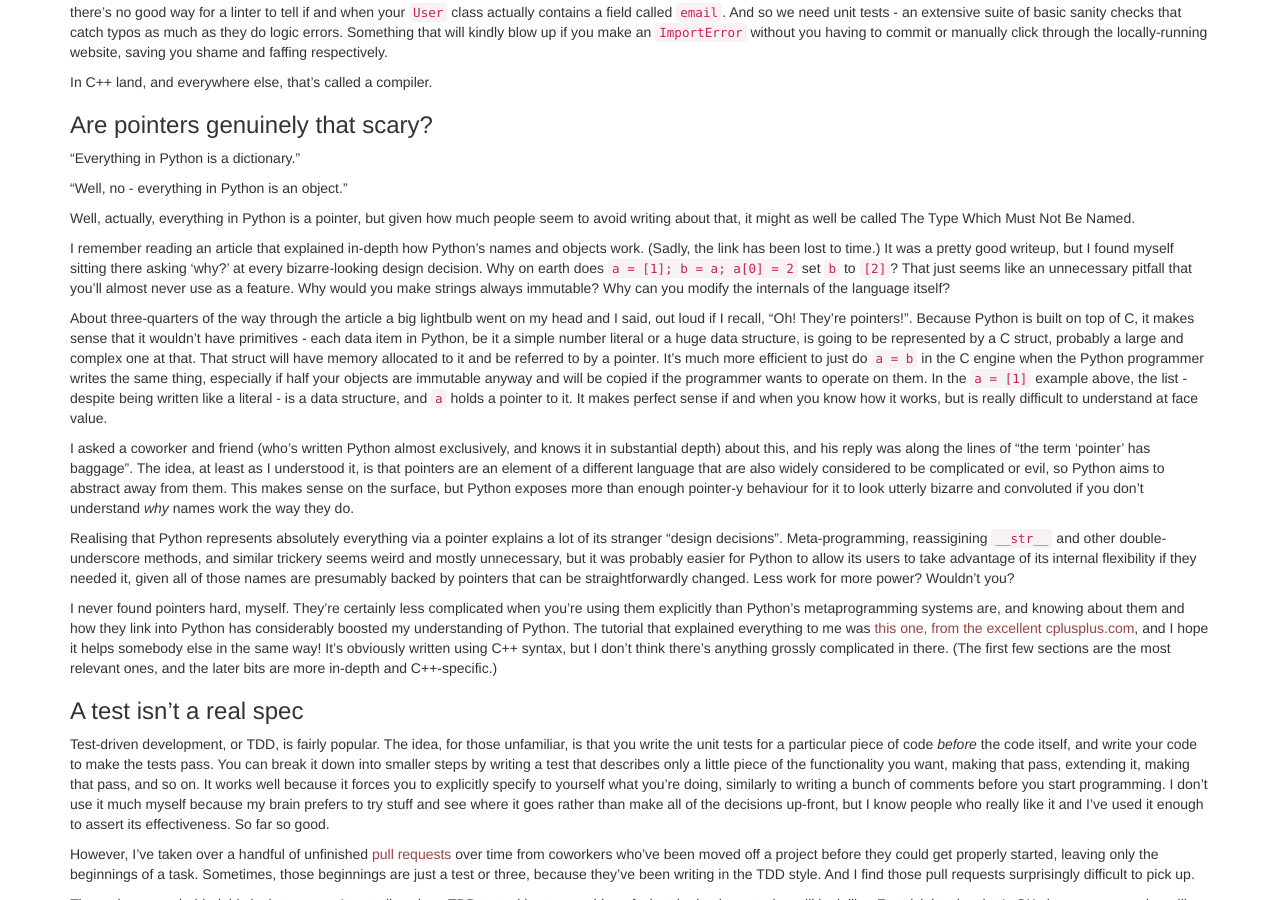
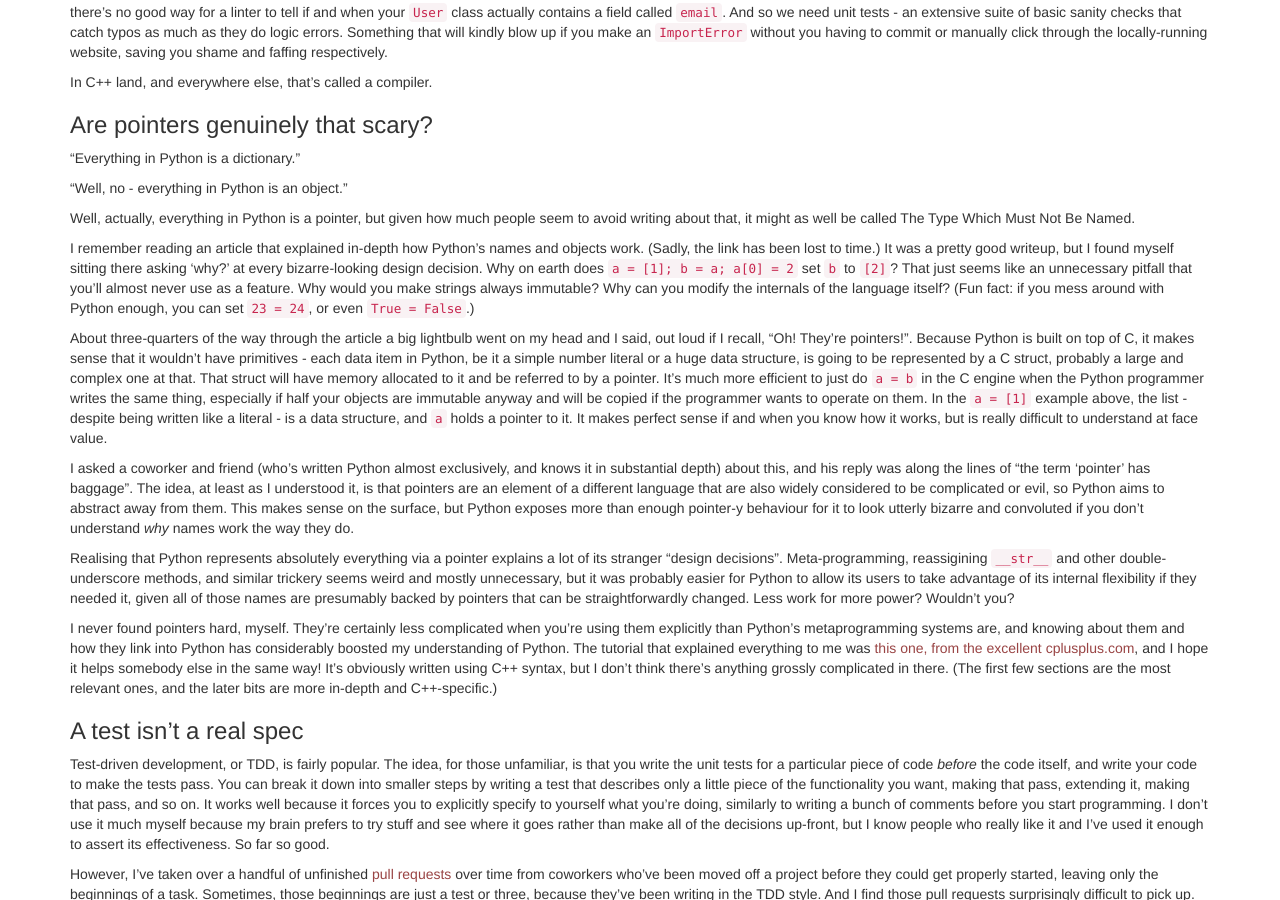
Before and after one commit to adam-thomas/adam-thomas.github.com, a Jekyll site: the page built from _posts/2015-03-11-python-shower-thoughts.markdown, in a window 1280 px wide and 900 px high, scrolled down 466 px. Built offline with Jekyll 4.4.1, drawn with Linux system fonts in a browser that asks for light colours; nearby versions of some CDN libraries; Markdown is read by kramdown in place of the engine named in the settings.

Commit message:
Add a better 'crazy' example.

```diff
--- a/_posts/2015-03-11-python-shower-thoughts.markdown
+++ b/_posts/2015-03-11-python-shower-thoughts.markdown
@@ -26,7 +26,7 @@ In C++ land, and everywhere else, that's called a compiler.
 
 Well, actually, everything in Python is a pointer, but given how much people seem to avoid writing about that, it might as well be called The Type Which Must Not Be Named.
 
-I remember reading an article that explained in-depth how Python's names and objects work.  (Sadly, the link has been lost to time.)  It was a pretty good writeup, but I found myself sitting there asking 'why?' at every bizarre-looking design decision.  Why on earth does `a = [1]; b = a; a[0] = 2` set `b` to `[2]`?  That just seems like an unnecessary pitfall that you'll almost never use as a feature.  Why would you make strings always immutable?  Why can you modify the internals of the language itself?
+I remember reading an article that explained in-depth how Python's names and objects work.  (Sadly, the link has been lost to time.)  It was a pretty good writeup, but I found myself sitting there asking 'why?' at every bizarre-looking design decision.  Why on earth does `a = [1]; b = a; a[0] = 2` set `b` to `[2]`?  That just seems like an unnecessary pitfall that you'll almost never use as a feature.  Why would you make strings always immutable?  Why can you modify the internals of the language itself?  (Fun fact: if you mess around with Python enough, you can set `23 = 24`, or even `True = False`.)
 
 About three-quarters of the way through the article a big lightbulb went on my head and I said, out loud if I recall, "Oh! They're pointers!".  Because Python is built on top of C, it makes sense that it wouldn't have primitives - each data item in Python, be it a simple number literal or a huge data structure, is going to be represented by a C struct, probably a large and complex one at that.  That struct will have memory allocated to it and be referred to by a pointer.  It's much more efficient to just do `a = b` in the C engine when the Python programmer writes the same thing, especially if half your objects are immutable anyway and will be copied if the programmer wants to operate on them.  In the `a = [1]` example above, the list - despite being written like a literal - is a data structure, and `a` holds a pointer to it.  It makes perfect sense if and when you know how it works, but is really difficult to understand at face value.
 
```
